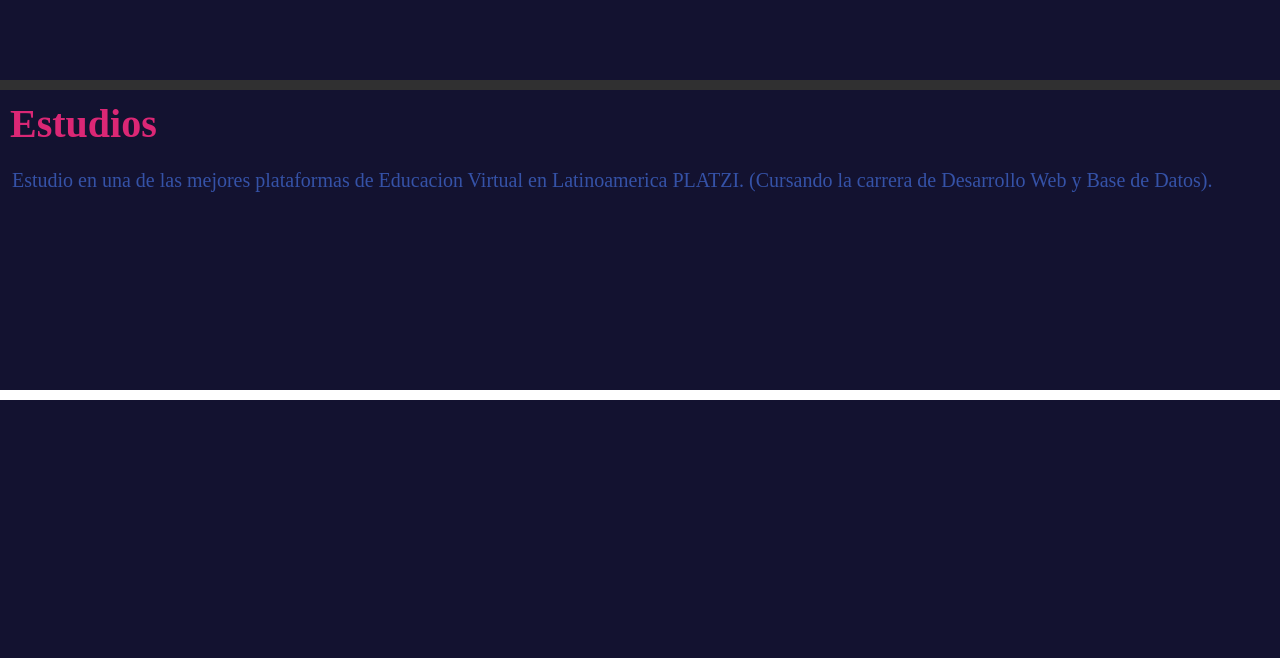
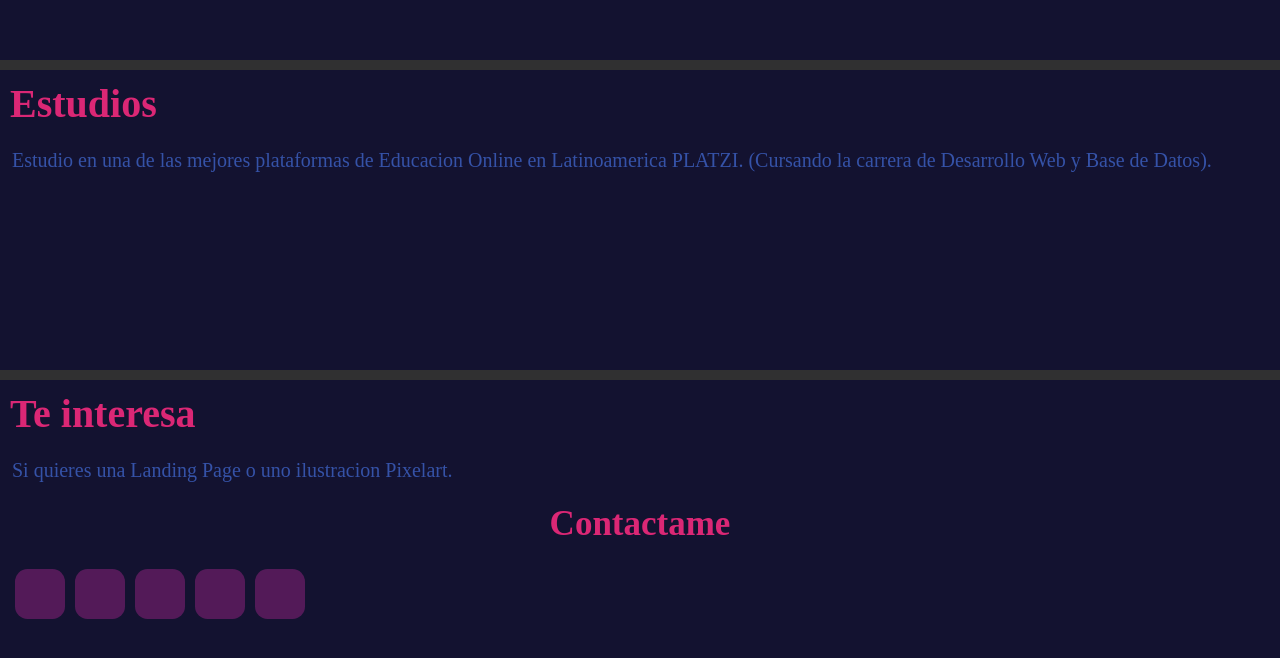
Before and after one commit to darukbyte/admiralpxl.github.io, a plain HTML site: page index.html in a window 1280 px wide. Shown: the part 1200-1858 px from the top of the page. Drawn offline with Linux system fonts and the light colour scheme; a web font is replaced by a local one.

Commit message:
Estilos completados, falta agregarle info de contacto y animaciones

```diff
--- a/css/style.css
+++ b/css/style.css
@@ -11,7 +11,7 @@ html{
 /*Estilos para el Menu Principal-Main*/
 .contaner {
     width: 100%;
-    height: 150rem;
+    height: 190rem;
     background-color: #303031;
     display: flex;
     flex-wrap: wrap;
@@ -20,7 +20,7 @@ html{
 
 .bienvenida {
     width: 100%;
-    height: 50rem;
+    height: 48rem;
     background-color: #131230;
     margin: 1rem 0;
     margin-top: 0;
@@ -59,7 +59,7 @@ html{
     border-left: 13rem solid transparent;
     border-right: 13rem solid transparent;
     border-bottom: 22rem solid #4c6274;
-    margin-top: 28rem;
+    margin-top: 26rem;
     margin-left: -6.5rem;
     position: absolute;
 
@@ -71,7 +71,7 @@ html{
     border-left: 10rem solid transparent;
     border-right: 10rem solid transparent;
     border-bottom: 18rem solid #718491;
-    margin-top: 28rem;
+    margin-top: 26rem;
     margin-left: 6rem;
     position: absolute;
 
@@ -83,7 +83,7 @@ html{
     border-left: 13rem solid transparent;
     border-right: 16rem solid transparent;
     border-bottom: 26rem solid  #607483;
-    margin-top: 20rem;
+    margin-top: 18rem;
     margin-left: 2rem;
 
 
@@ -167,9 +167,45 @@ html{
 
 .contactame {
         width: 100%;
-        height: 38rem;
+        height: 40rem;
         background-color: #131230;
         margin: 0;
         font-family: 'Adamina', serif;
+}
+
+.contactame h1 {
+    font-size: 4rem;
+    padding: 1rem;
+    color: #db2775;
 
 }
+
+.contactame p{
+    font-size: 2rem;
+    padding: 1.2rem;
+    color: #3552a7;
+
+}
+
+.contactame h2 {
+    font-size: 3.5rem;
+    padding: 1rem;
+    color: #db2775;
+    text-align: center;
+
+}
+
+/*Informacion de contacto*/
+
+.sec_con{
+    display: flex;
+    flex-wrap: wrap;
+    margin: 1rem;
+}
+.sec_con article {
+    width: 5rem;
+    height: 5rem;
+    border-radius: 25%;
+    background-color: #531a58;
+    margin: 0.5rem;
+}
--- a/index.html
+++ b/index.html
@@ -40,17 +40,26 @@
                 <h1>Conocimientos</h1>
                 <p>Actualmente me encuentro aprendiendo Desarrollo Web y Base de Datos, mis conocimientos hasta ahora
                     son: HTML,CSS,Git. <br>
-                    Hago pixelart para Videojuegos y como forma de Arte Digital (Aunque aun soy novato).</p>
+                    Hago pixelart para Videojuegos y como forma de ilustracion Digital (Aunque aun soy novato).</p>
             </section>
             <section class="estudios">
                 <h1>Estudios</h1>
-                <p>Estudio en una de las mejores plataformas de Educacion Virtual en Latinoamerica
+                <p>Estudio en una de las mejores plataformas de Educacion Online en Latinoamerica
                    PLATZI. (Cursando la carrera de Desarrollo Web y Base de Datos).
                 </p>
           </section>
             <section class="contactame">
-                <h1></h1>
-                <article class="twitter"></article>
+                <h1>Te interesa</h1>
+                <p>Si quieres una Landing Page o uno ilustracion Pixelart.</p>
+                <h2>Contactame</h2>
+                <section class="sec_con">
+                   <article class="a1"></article>
+                   <article class="a2"></article>
+                   <article class="a3"></article>
+                   <article class="a4"></article>
+                   <article class="a5"></article>
+                </section>
+
             </section>
         </main>
     </body>
```
